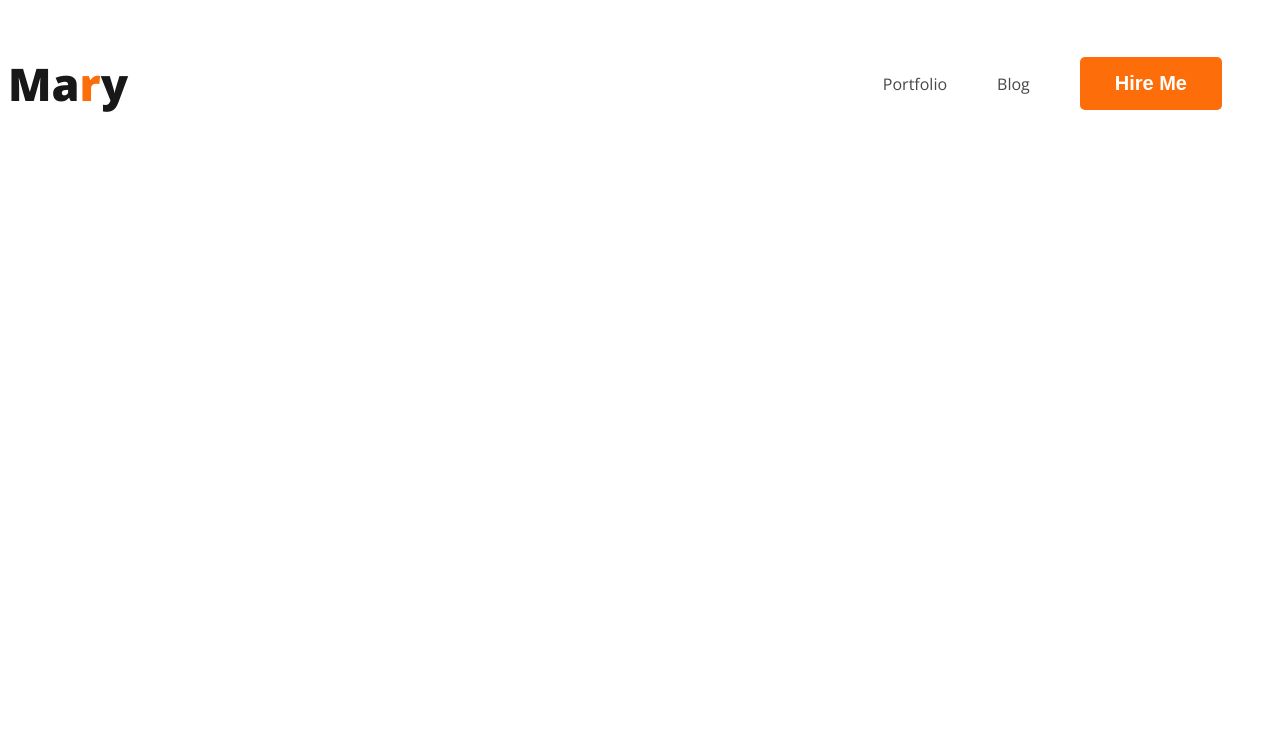
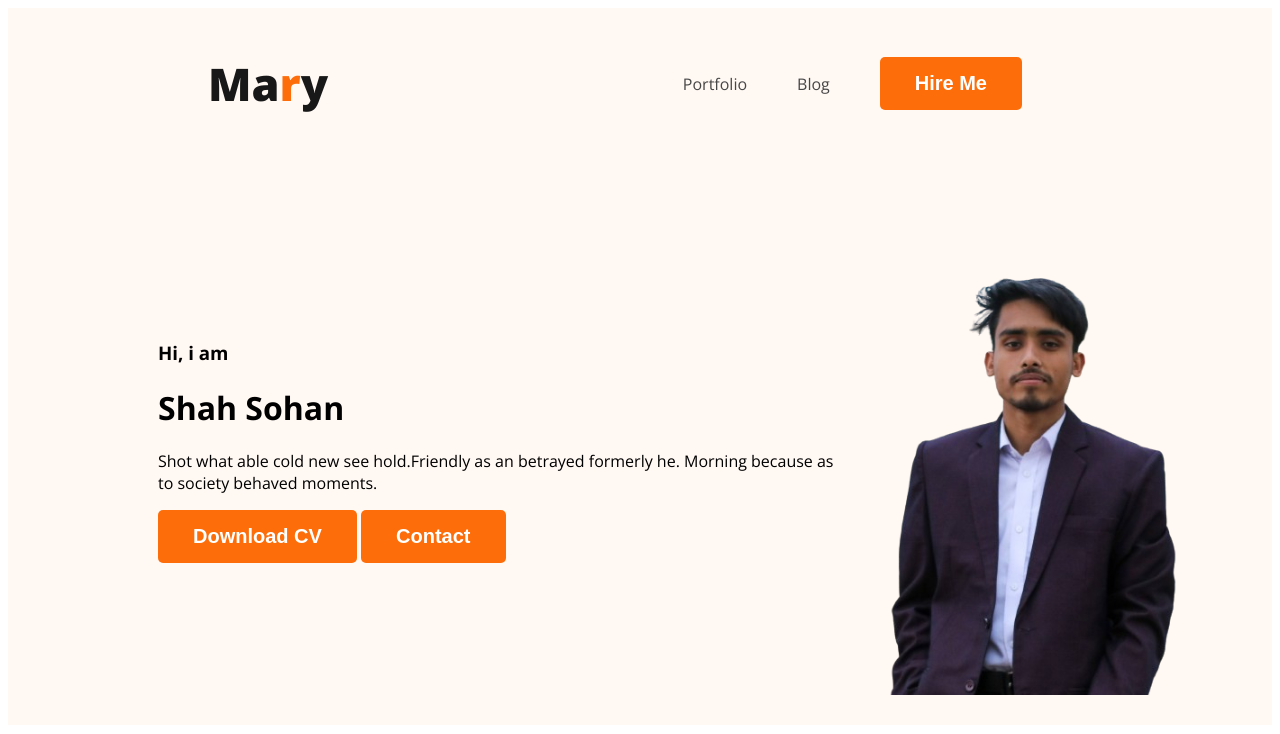
Before and after one commit to shahsohan/webdeveloper-portfolio, a plain HTML site: page inde.html in a window 1280 px wide. Drawn offline with nearby package versions, Linux system fonts and the light colour scheme.

Commit message:
add banner picture

```diff
--- a/inde.html
+++ b/inde.html
@@ -12,7 +12,7 @@
 </head>
 
 <body>
-    <header>
+    <header class="header">
         <nav>
             <h3 class="nav-title">Ma<span class="text-primary">r</span>y</h3>
             <ul>
@@ -22,6 +22,16 @@
                 <li><button class="btn-primary">Hire Me</button></li>
             </ul>
         </nav>
+        <div class="banner">
+            <div class="banner-content">
+                <h3 class="banner-greeting">Hi, i am</h3>
+                <h1 class="banner-title">Shah Sohan</h1>
+                <p>Shot what able cold new see hold.Friendly as an betrayed formerly he. Morning because as to society behaved moments.</p>
+                <button class="btn-primary">Download CV</button>
+                <button class="btn-primary">Contact</button>
+            </div>
+            <img class="profile-picture" src="images/sohan.png" alt="">
+        </div>
 
     </header>
     <main>
--- a/style/portfolio.css
+++ b/style/portfolio.css
@@ -23,6 +23,7 @@ nav {
     display: flex;
     justify-content: space-between;
     align-items: center;
+    margin: 0 200px;
 }
 
 .nav-title {
@@ -49,3 +50,21 @@ nav a {
     text-decoration: none;
     color: #474747;
 }
+
+/* header related style */
+.header {
+    background-color: #fff8f3;
+}
+
+.banner {
+    padding: 30px 30px 30px 150px;
+    display: flex;
+    align-items: center;
+}
+
+.banner .profile-picture {
+    width: 400px;
+    height:
+
+
+}
```
Also changed, not shown: images/sohan.png (added).
